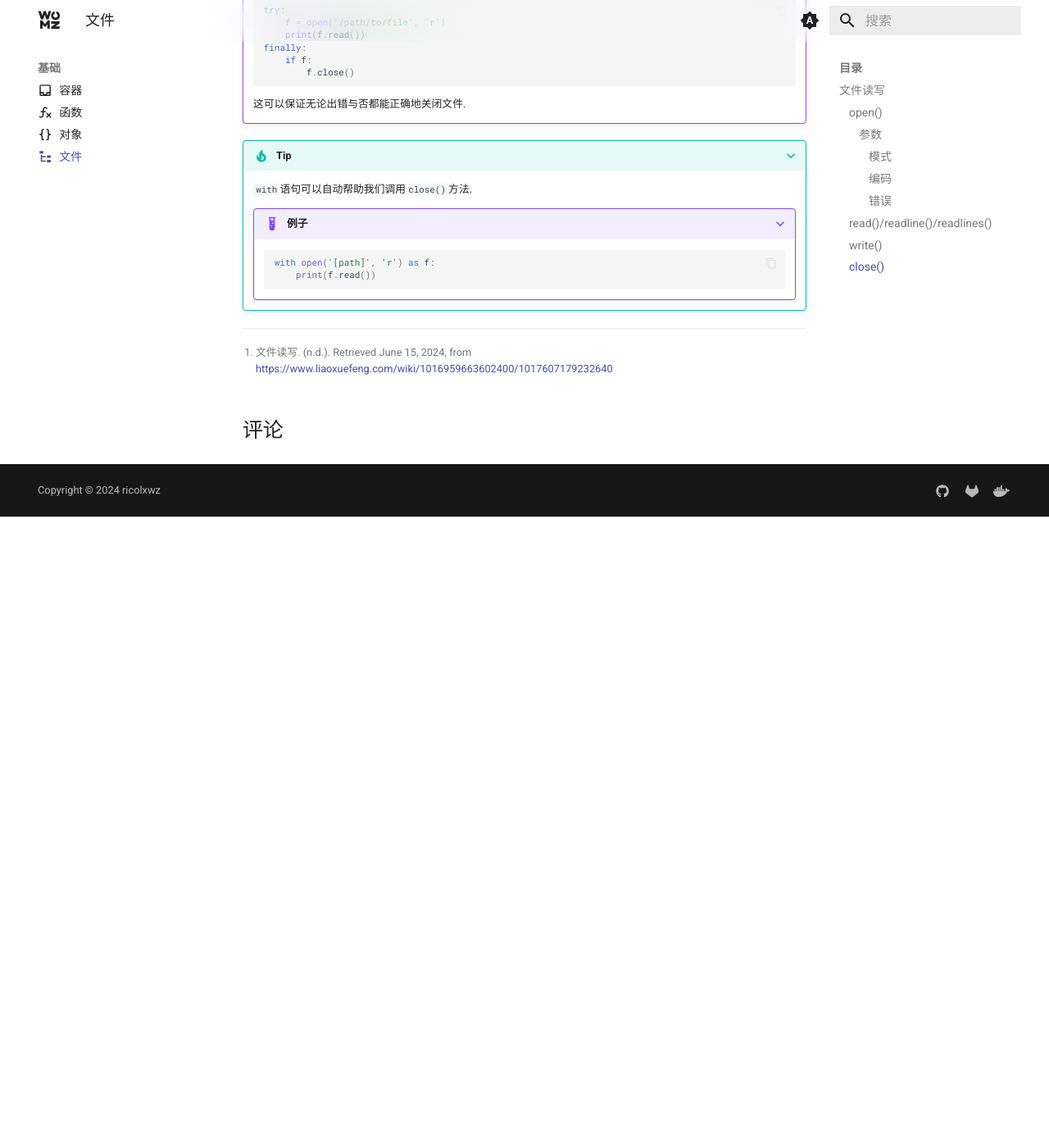
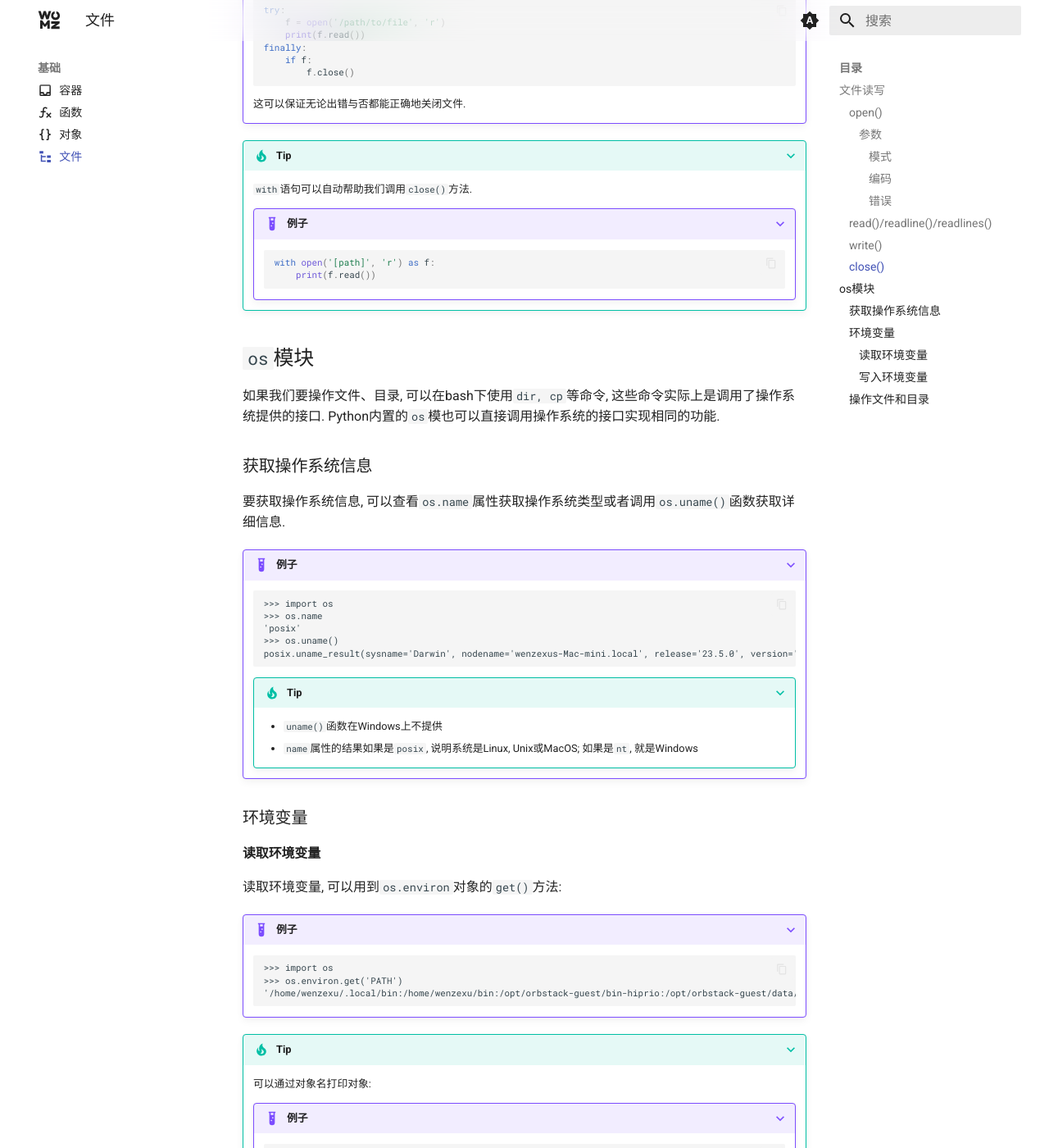
Before and after one commit to sigmax01/py, an MkDocs documentation site: the page built from docs/基础/文件.md, in a window 1280 px wide and 1400 px high, scrolled down 2778 px. Shown: the whole window at 82% size. Built offline with MkDocs 1.6.1 and Material for MkDocs 9.7.7, drawn with Linux system fonts in a browser that asks for light colours; comment, search, counter and statistics services are not loaded; before the commit the page ends 3408 px from its top, so only the background shows below that; some of the changed text lies outside the part shown.

Commit message:
docs: Update documentation for using `os` module

````diff
--- a/docs/基础/文件.md
+++ b/docs/基础/文件.md
@@ -136,4 +136,75 @@ comments: true
             print(f.read())
         ```
 
+## `os`模块
+
+如果我们要操作文件、目录, 可以在bash下使用`dir, cp`等命令, 这些命令实际上是调用了操作系统提供的接口. Python内置的`os`模也可以直接调用操作系统的接口实现相同的功能.
+
+### 获取操作系统信息
+
+要获取操作系统信息, 可以查看`os.name`属性获取操作系统类型或者调用`os.uname()`函数获取详细信息.
+
+???+ example "例子"
+
+    ```
+    >>> import os
+    >>> os.name
+    'posix'
+    >>> os.uname()
+    posix.uname_result(sysname='Darwin', nodename='wenzexus-Mac-mini.local', release='23.5.0', version='Darwin Kernel Version 23.5.0: Wed May  1 20:19:05 PDT 2024; root:xnu-10063.121.3~5/RELEASE_ARM64_T8112', machine='arm64')
+    ```
+
+    ???+ tip "Tip"
+
+        - `uname()`函数在Windows上不提供
+        - `name`属性的结果如果是`posix`, 说明系统是Linux, Unix或MacOS; 如果是`nt`, 就是Windows
+
+### 环境变量
+
+#### 读取环境变量
+
+读取环境变量, 可以用到`os.environ`对象的`get()`方法:
+
+???+ example "例子"
+
+    ```
+    >>> import os
+    >>> os.environ.get('PATH')
+    '/home/wenzexu/.local/bin:/home/wenzexu/bin:/opt/orbstack-guest/bin-hiprio:/opt/orbstack-guest/data/bin/cmdlinks:/usr/local/sbin:/usr/local/bin:/usr/sbin:/usr/bin:/sbin:/bin:/opt/orbstack-guest/bin'
+    ```
+
+???+ tip "Tip"
+
+    可以通过对象名打印对象:
+
+    ???+ example "例子"
+
+        ```
+        >>> os.environ
+        environ({'VERSIONER_PYTHON_PREFER_32_BIT': 'no', 'TERM_PROGRAM_VERSION': '326', 'LOGNAME': 'michael', 'USER': 'michael', 'PATH': '/usr/bin:/bin:/usr/sbin:/sbin:/usr/local/bin:/opt/X11/bin:/usr/local/mysql/bin', ...})
+        ```
+
+#### 写入环境变量
+
+`os.environ`是一个字典样式的对象, 允许通过键值对的方式操作环境变量.
+
+???+ example "例子"
+
+    ```
+    >>> import os
+    >>> os.environ['[ENV]'] = '[ENV_VALUE]'
+    ```
+
+### 操作文件和目录
+
+???+ example "例子"
+
+    === "查看当前目录绝对路径"
+
+        ```
+        >>> os.path.abspath('.')
+        '/Users/wenzexu'
+        ```
+
 [^1]: 文件读写. (n.d.). Retrieved June 15, 2024, from https://www.liaoxuefeng.com/wiki/1016959663602400/1017607179232640
+[^2]: 操作文件和目录—廖雪峰的官方网站. (n.d.). Retrieved June 15, 2024, from https://www.liaoxuefeng.com/wiki/1016959663602400/1017623135437088
````
